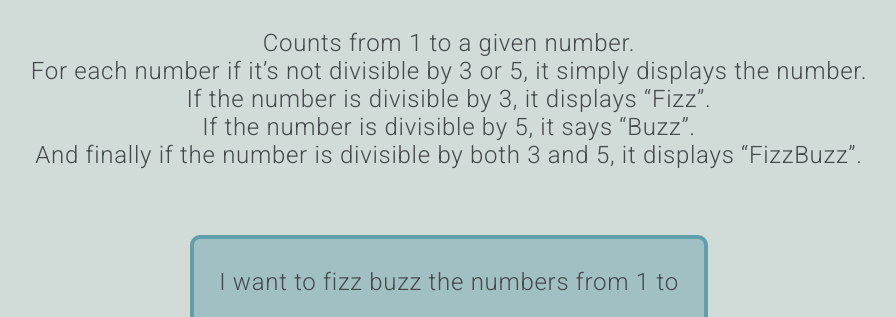
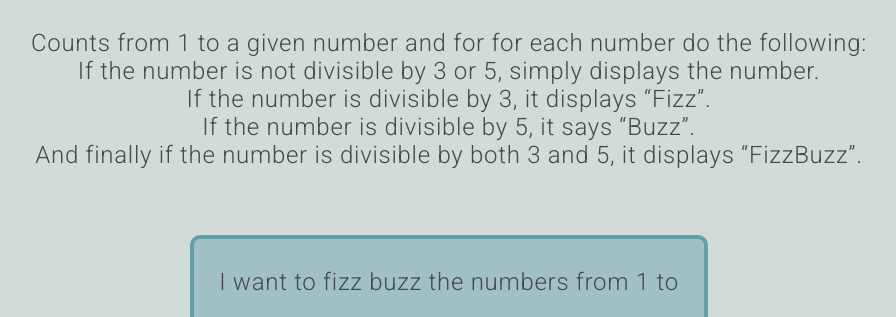
Before and after one commit to dariusz75/fizzbuzz-refactor, a plain HTML site: page index.html in a window 1280 px wide. Shown: the part 92-409 px from the top of the page, without its empty margins (191-1087 px from the left). Drawn offline with nearby package versions, Linux system fonts and the light colour scheme.

Commit message:
text changed

```diff
--- a/index.html
+++ b/index.html
@@ -12,7 +12,7 @@
 <body>
 
 <h1>Fizz Buzz Refactor</h1>
-<p>Counts from 1 to a given number. <br> For each number if it’s not divisible by 3 or 5, it simply displays the number. <br> If the number is divisible by 3, it displays “Fizz”. <br> If the number is divisible by 5, it says “Buzz”. <br> And finally if the number is divisible by both 3 and 5, it displays “FizzBuzz”.</p>
+<p>Counts from 1 to a given number and for for each number do the following: <br> If the number is not divisible by 3 or 5, simply displays the number. <br> If the number is divisible by 3, it displays “Fizz”. <br> If the number is divisible by 5, it says “Buzz”. <br> And finally if the number is divisible by both 3 and 5, it displays “FizzBuzz”.</p>
 
 <div class="container">
 	<div class="listinput input-group">
```
